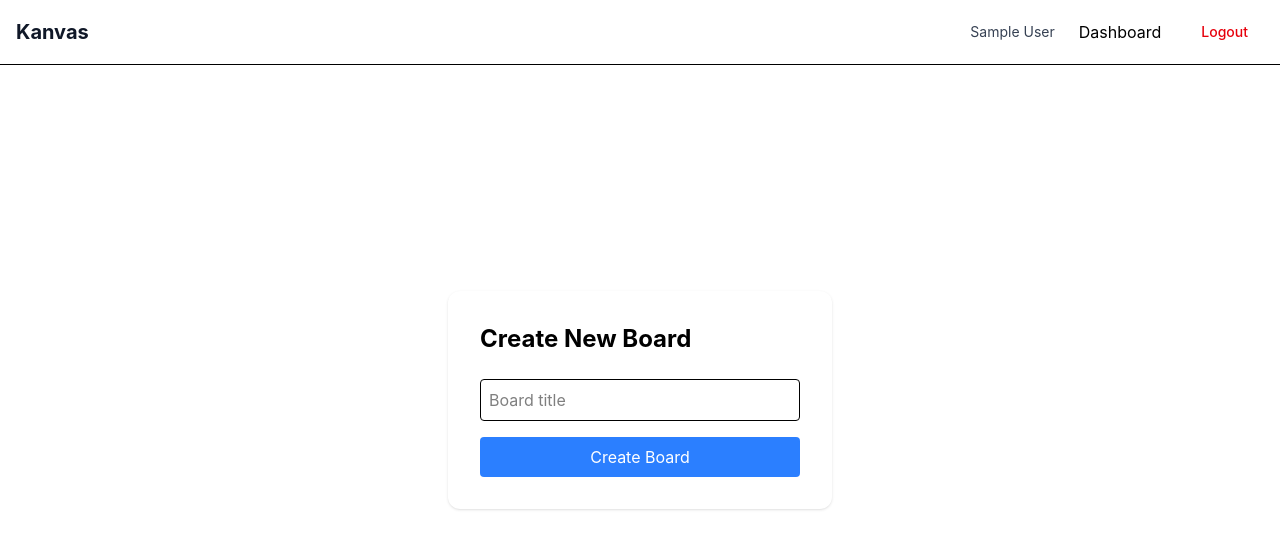
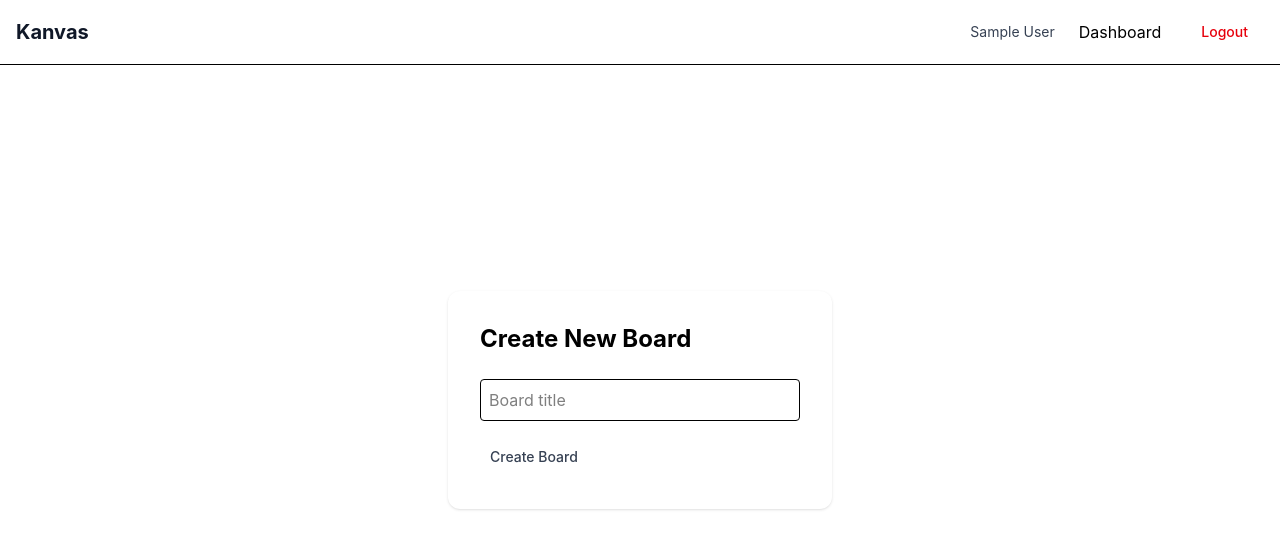
Before and after one commit to shriija/task-managerr, a React (Vite) app in the folder client/: page /create-board in a window 1280 px wide. Shown: the top 548 px of the page. Built offline with nearby package versions, Linux system fonts and the light colour scheme; sample sign-in values are in the browser's storage.

Commit message:
Update CreateBoardPage.jsx

```diff
--- a/client/src/pages/CreateBoardPage.jsx
+++ b/client/src/pages/CreateBoardPage.jsx
@@ -63,7 +63,9 @@ function CreateBoardPage() {
         <button
           disabled={loading}
           onClick={createBoard}
-          className="w-full bg-blue-500 text-white py-2 rounded disabled:opacity-50"
+          className="p-2.5 rounded-xl hover:bg-primary-50 hover:text-primary-600
+                       cursor-pointer text-sm text-gray-700 font-medium
+                       transition-colors duration-150"
         >
           {loading ? "Creating..." : "Create Board"}
         </button>
```
